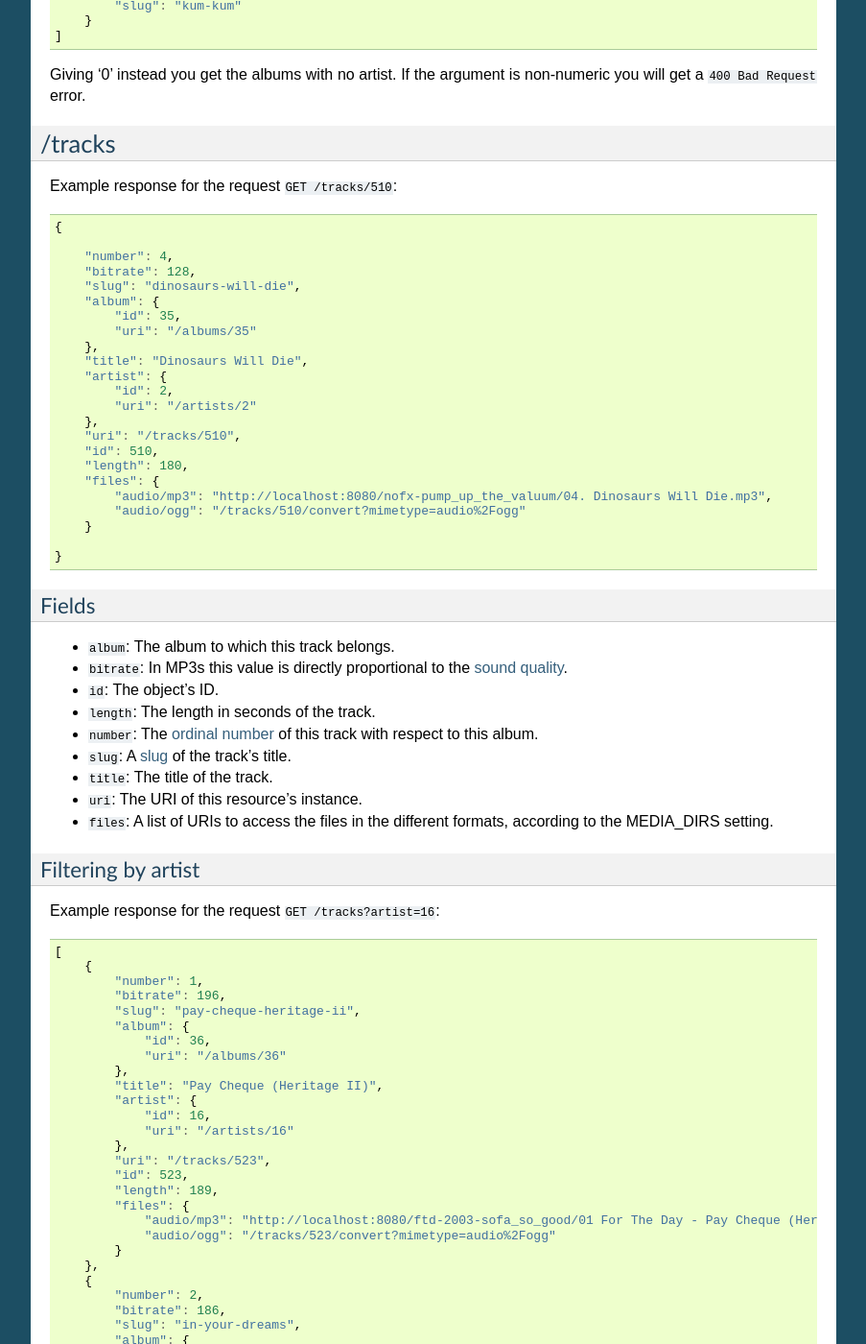
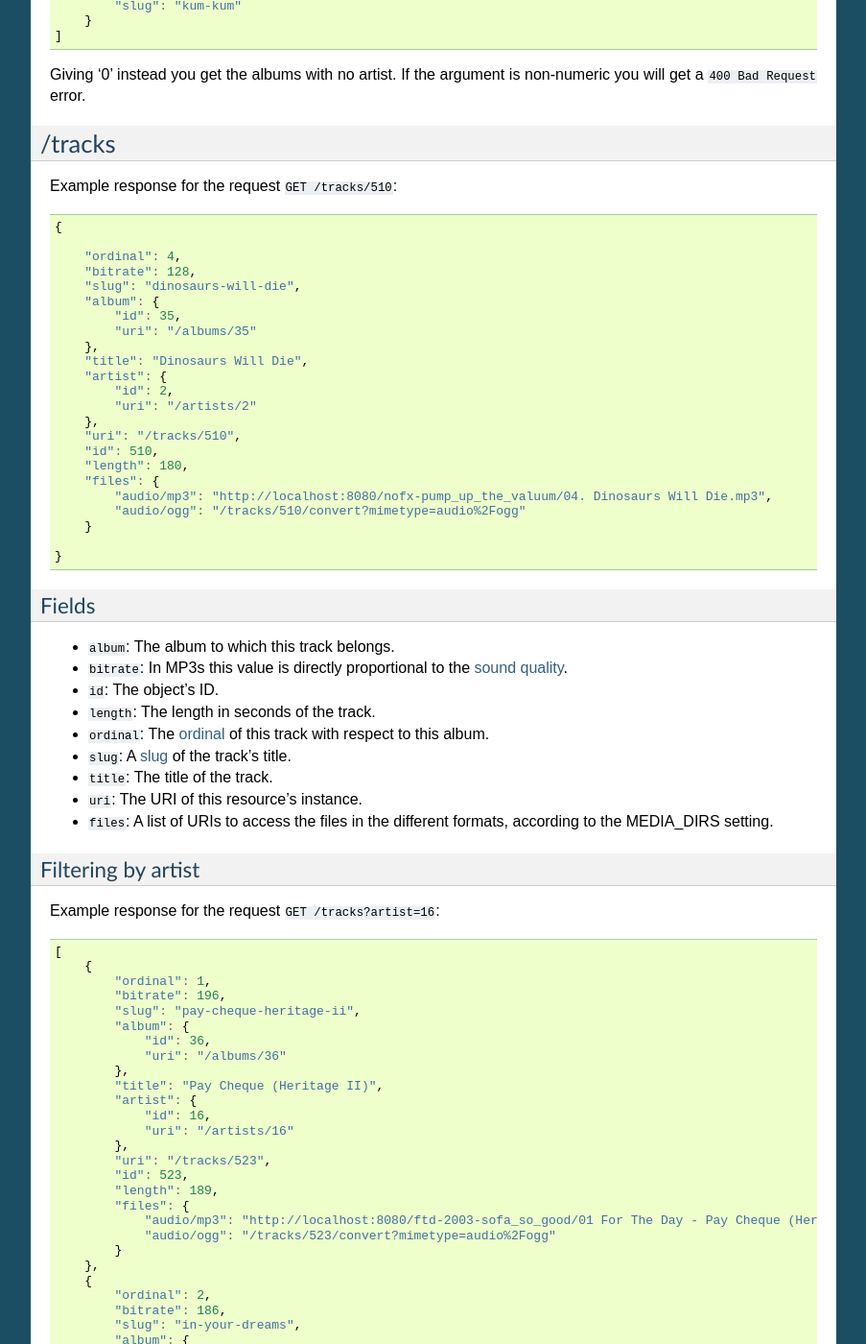
Before and after one commit to tooxie/shiva-server, a Sphinx documentation site: the page built from docs/resources/base.rst, in a window 1280 px wide and 1400 px high, scrolled down 3329 px. Shown: the whole window at 96% size, without its empty margins (198-1101 px from the left). Built offline with Sphinx 7.4.7, drawn with Linux system fonts in a browser that asks for light colours; some of the changed text lies outside the part shown.

Commit message:
Renamed Track.number to Track.ordinal

```diff
--- a/docs/resources/base.rst
+++ b/docs/resources/base.rst
@@ -221,7 +221,7 @@ Example response for the request ``GET /tracks/510``:
 
     {
 
-        "number": 4,
+        "ordinal": 4,
         "bitrate": 128,
         "slug": "dinosaurs-will-die",
         "album": {
@@ -252,8 +252,8 @@ Fields
   quality <https://en.wikipedia.org/wiki/Bit_rate#MP3>`_.
 * ``id``: The object's ID.
 * ``length``: The length in seconds of the track.
-* ``number``: The `ordinal number <https://en.wikipedia.org/wiki/Ordinal_number>`_
-  of this track with respect to this album.
+* ``ordinal``: The `ordinal <https://en.wikipedia.org/wiki/Ordinal_number>`_ of
+  this track with respect to this album.
 * ``slug``: A `slug <https://en.wikipedia.org/wiki/Slug_(web_publishing)#Slug>`_
   of the track's title.
 * ``title``: The title of the track.
@@ -271,7 +271,7 @@ Example response for the request ``GET /tracks?artist=16``:
 
     [
         {
-            "number": 1,
+            "ordinal": 1,
             "bitrate": 196,
             "slug": "pay-cheque-heritage-ii",
             "album": {
@@ -292,7 +292,7 @@ Example response for the request ``GET /tracks?artist=16``:
             }
         },
         {
-            "number": 2,
+            "ordinal": 2,
             "bitrate": 186,
             "slug": "in-your-dreams",
             "album": {
@@ -337,7 +337,7 @@ Example response for the request ``GET /tracks?album=18``:
                 "audio/mp3": "http://localhost:8080/flip-keep_rockin/flip-01-shapes.mp3",
                 "audio/ogg": "/tracks/277/convert?mimetype=audio%2Fogg"
             }
-            "number": 1,
+            "ordinal": 1,
             "title": "Shapes",
             "slug": "shapes",
             "artist": {
@@ -358,7 +358,7 @@ Example response for the request ``GET /tracks?album=18``:
                 "audio/mp3": "http://localhost:8080/flip-keep_rockin/flip-02-stucked_to_the_ground.mp3",
                 "audio/ogg": "/tracks/281/convert?mimetype=audio%2Fogg"
             }
-            "number": 2,
+            "ordinal": 2,
             "title": "Stucked to The Ground",
             "slug": "stucked-to-the-ground",
             "artist": {
@@ -529,7 +529,7 @@ Here's an example response for the request ``GET /artists/2?fulltree=true``:
                             "audio/mp3": "http://127.0.0.1:8001/eterna_inocencia/tomalo-con-calma.mp3",
                             "audio/ogg": "/tracks/27/convert?mimetype=audio%2Fogg"
                         }
-                        "number": 0,
+                        "ordinal": 0,
                         "title": "02 - Rio Lujan",
                         "slug": "02-rio-lujan",
                         "artist": {
@@ -550,7 +550,7 @@ Here's an example response for the request ``GET /artists/2?fulltree=true``:
                             "audio/mp3": "http://127.0.0.1:8001/eterna_inocencia/estoy-herido-en-mi-interior.mp3",
                             "audio/ogg": "/tracks/28/convert?mimetype=audio%2Fogg"
                         }
-                        "number": 0,
+                        "ordinal": 0,
                         "title": "03 - Estoy herido en mi interior",
                         "slug": "03-estoy-herido-en-mi-interior",
                         "artist": {
@@ -603,7 +603,7 @@ simply a list of tracks that are not related to any album:
             },
             id: 82,
             length: 1,
-            number: 0,
+            ordinal: 0,
             slug: "14-dead-fish-the-party-buc",
             title: "14-dead fish-the party-buc",
             uri: "/tracks/82"
```
Also changed, not shown: 2 other files.
